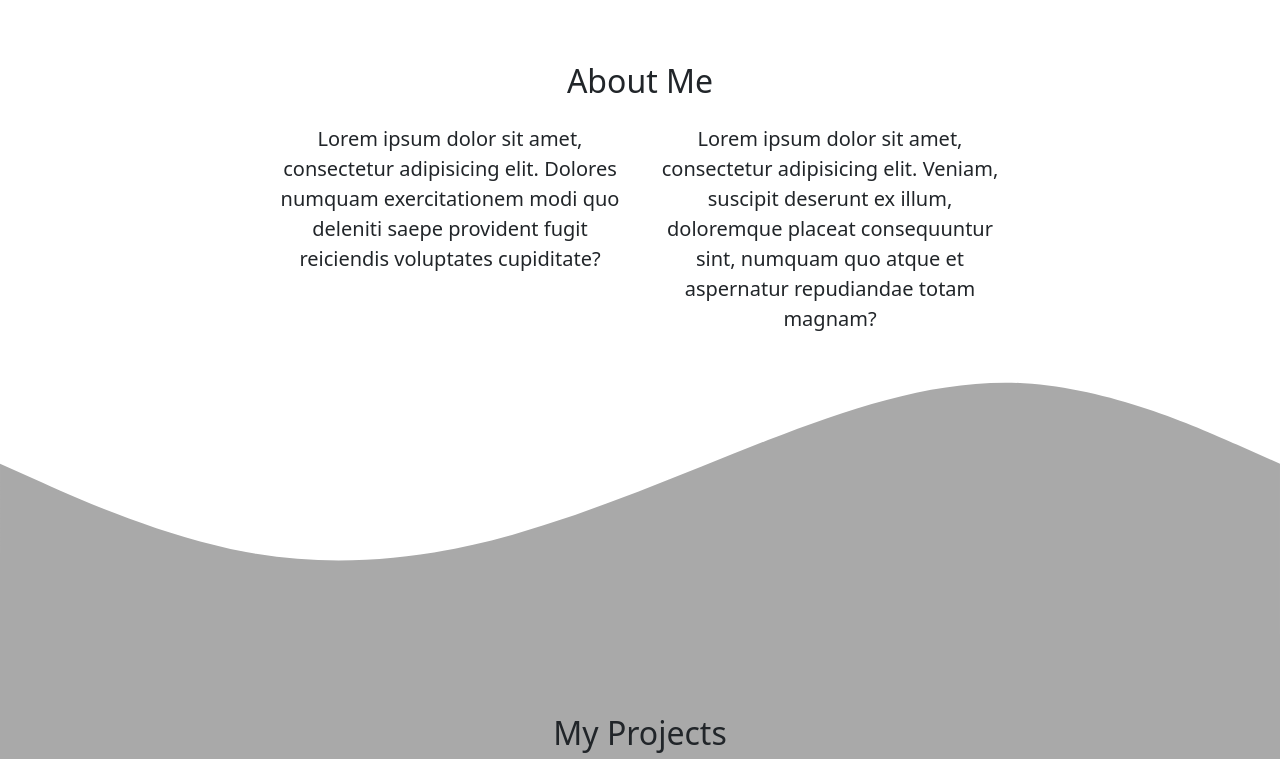
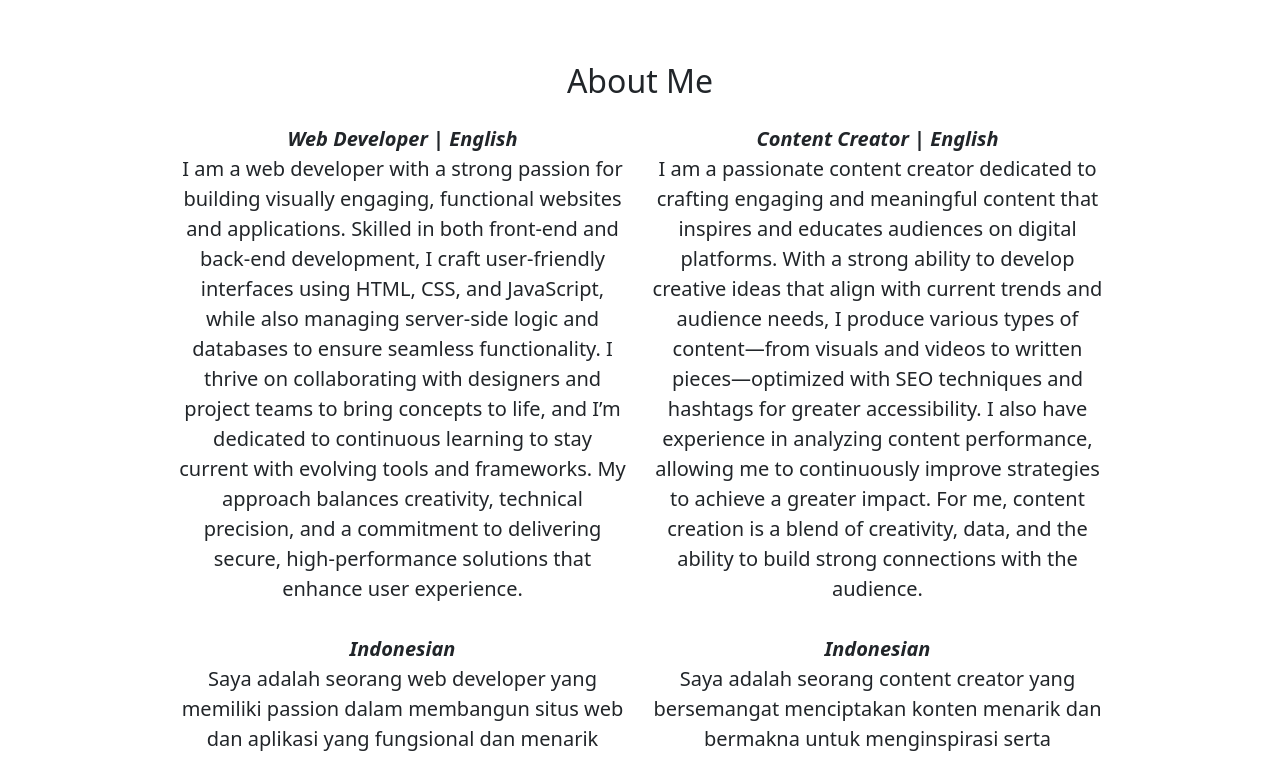
Before and after one commit to SafrialNovaKurnia/safrialnovakurnia.github.io, a plain HTML site: page index.html in a window 1280 px wide. Shown: the part 720-1479 px from the top of the page. Drawn offline with nearby package versions, Linux system fonts and the light colour scheme.

Commit message:
merubah isi dari about me

```diff
--- a/index.html
+++ b/index.html
@@ -58,11 +58,27 @@
                 </div>
             </div>
             <div class="row justify-content-center fs-5 text-center">
-                <div class="col-md-4">
-                    <p>Lorem ipsum dolor sit amet, consectetur adipisicing elit. Dolores numquam exercitationem modi quo deleniti saepe provident fugit reiciendis voluptates cupiditate?</p>
+                <div class="col-md-5">
+                    <p><strong><i>Web Developer | English</i></strong><br>I am a web developer with a strong passion for building visually engaging, functional websites and applications. Skilled in both front-end and back-end development, I craft user-friendly
+                        interfaces using HTML, CSS, and JavaScript, while also managing server-side logic and databases to ensure seamless functionality. I thrive on collaborating with designers and project teams to bring concepts to life, and I’m dedicated
+                        to continuous learning to stay current with evolving tools and frameworks. My approach balances creativity, technical precision, and a commitment to delivering secure, high-performance solutions that enhance user experience.
+                        <br>
+                        <br><strong><i>Indonesian</i></strong><br>Saya adalah seorang web developer yang memiliki passion dalam membangun situs web dan aplikasi yang fungsional dan menarik secara visual. Terampil dalam pengembangan front-end dan back-end,
+                        saya merancang antarmuka yang ramah pengguna menggunakan HTML, CSS, dan JavaScript, serta mengelola logika server dan basis data untuk memastikan fungsionalitas yang lancar. Saya senang berkolaborasi dengan desainer dan tim proyek
+                        untuk mewujudkan konsep, serta berkomitmen untuk terus belajar agar tetap mengikuti perkembangan alat dan kerangka kerja terbaru. Pendekatan saya menggabungkan kreativitas, ketelitian teknis, dan komitmen untuk memberikan solusi
+                        yang aman, berkinerja tinggi, dan meningkatkan pengalaman pengguna.
+                    </p>
                 </div>
-                <div class="col-md-4">
-                    <p>Lorem ipsum dolor sit amet, consectetur adipisicing elit. Veniam, suscipit deserunt ex illum, doloremque placeat consequuntur sint, numquam quo atque et aspernatur repudiandae totam magnam?</p>
+                <div class="col-md-5">
+                    <p><strong><i>Content Creator | English</i></strong><br>I am a passionate content creator dedicated to crafting engaging and meaningful content that inspires and educates audiences on digital platforms. With a strong ability to develop
+                        creative ideas that align with current trends and audience needs, I produce various types of content—from visuals and videos to written pieces—optimized with SEO techniques and hashtags for greater accessibility. I also have experience
+                        in analyzing content performance, allowing me to continuously improve strategies to achieve a greater impact. For me, content creation is a blend of creativity, data, and the ability to build strong connections with the audience.
+                        <br>
+                        <br><strong><i>Indonesian</i></strong><br>Saya adalah seorang content creator yang bersemangat menciptakan konten menarik dan bermakna untuk menginspirasi serta mengedukasi audiens di platform digital. Dengan kemampuan mengembangkan
+                        ide-ide kreatif yang relevan dengan tren dan kebutuhan audiens, saya memproduksi berbagai jenis konten—dari gambar, video, hingga tulisan—yang dioptimalkan dengan teknik SEO dan hashtag agar lebih mudah diakses. Saya juga berpengalaman
+                        menganalisis performa konten, sehingga dapat terus meningkatkan strategi untuk menghasilkan dampak yang lebih besar. Bagi saya, content creation adalah perpaduan antara kreativitas, data, dan kemampuan membangun hubungan yang kuat
+                        dengan audiens.
+                    </p>
                 </div>
 
             </div>
```
